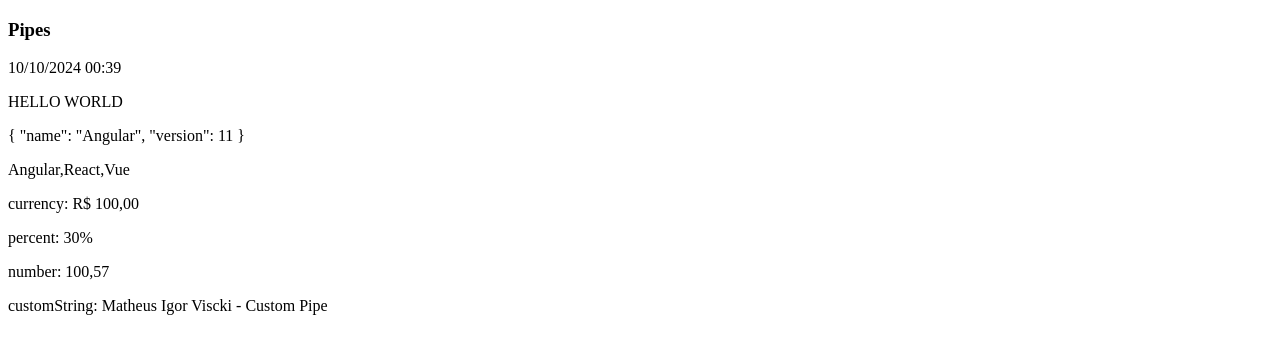
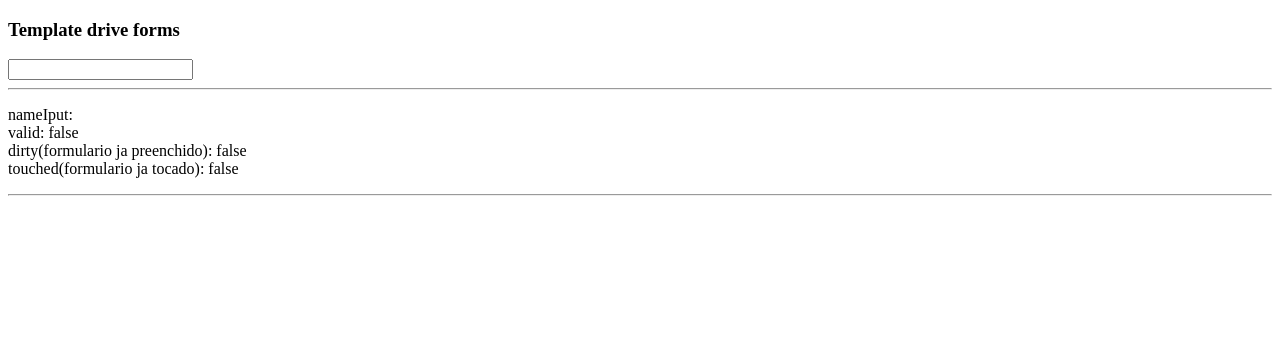
Before and after one commit to mathvsk/meu-primeiro-projeto, an Angular app: page / in a window 1280 px wide. Shown: the top 354 px of the page. Built offline with nearby package versions, Linux system fonts and the light colour scheme.

Commit message:
feat: aplicar conceitos de formulario
- Template driven forms

```diff
--- a/src/app/app.component.ts
+++ b/src/app/app.component.ts
@@ -8,11 +8,13 @@ import { TemplateDeferrableViewsComponent } from "./components/template/template
 import { SignalsComponent } from "./components/signals/signals/signals.component";
 import { PaiOuMaeComponent } from "./components/comunicacao-entre-components/pai-ou-mae/pai-ou-mae.component";
 import { AngularPipesComponent } from "./components/pipes/angular-pipes/angular-pipes.component";
+import { TemplateDrivenFormsComponent } from "./components/forms/template-driven-forms/template-driven-forms.component";
+import { ReactiveFormsComponent } from "./components/forms/reactive-forms/reactive-forms.component";
 
 @Component({
   selector: 'app-root',
   standalone: true,
-  imports: [RouterOutlet, NewComponentComponent, TemplateBindingComponent, TemplateVariablesComponent, TemplateDeferrableViewsComponent, SignalsComponent, PaiOuMaeComponent, AngularPipesComponent],
+  imports: [RouterOutlet, NewComponentComponent, TemplateBindingComponent, TemplateVariablesComponent, TemplateDeferrableViewsComponent, SignalsComponent, PaiOuMaeComponent, AngularPipesComponent, TemplateDrivenFormsComponent, ReactiveFormsComponent],
   template: `
     <router-outlet />
     <!-- <app-new-component />
@@ -21,7 +23,9 @@ import { AngularPipesComponent } from "./components/pipes/angular-pipes/angular-
     <!-- <app-template-deferrable-views /> -->
     <!-- <app-signals /> -->
     <!-- <app-pai-ou-mae /> -->
-     <app-angular-pipes />
+    <!-- <app-angular-pipes /> -->
+    <app-template-driven-forms />
+    <!-- <app-reactive-forms /> -->
   `,
 })
 export class AppComponent {}
--- /dev/null
+++ b/src/app/components/forms/reactive-forms/reactive-forms.component.html
@@ -0,0 +1 @@
+<h3>Reactive forms</h3>
--- /dev/null
+++ b/src/app/components/forms/template-driven-forms/template-driven-forms.component.html
@@ -0,0 +1,32 @@
+<!--
+  Ele é util para adicionar um formulário simples a um
+  aplicativo, como um formulário de inscrição em uma lista de e-mail.
+
+  É mais fácil de adicionar a um aplicativo, mas não são escalonáveis
+  tão bem quanto os formulários reativos.
+-->
+
+<h3>Template drive forms</h3>
+<form>
+    <label>
+        <input
+            type="text"
+            name="inputName"
+            #name="ngModel"
+            [(ngModel)]="name.value"
+            required
+        >
+    </label>
+
+    <hr>
+    <p>
+        nameIput: {{ name.value }}
+        <br>
+        valid: {{ name.valid }}
+        <br>
+        dirty(formulario ja preenchido): {{ name.dirty }}
+        <br>
+        touched(formulario ja tocado): {{ name.touched }}
+    </p>
+    <hr>
+</form>
```
Also changed, not shown: src/app/components/forms/reactive-forms/reactive-forms.component.ts (added, +12 -0 lines), src/app/components/forms/template-driven-forms/template-driven-forms.component.ts (added, +13 -0 lines), src/app/components/forms/reactive-forms/reactive-forms.component.scss (added), src/app/components/forms/template-driven-forms/template-driven-forms.component.scss (added), 2 other files (tests, documents, lock files or other folders).
